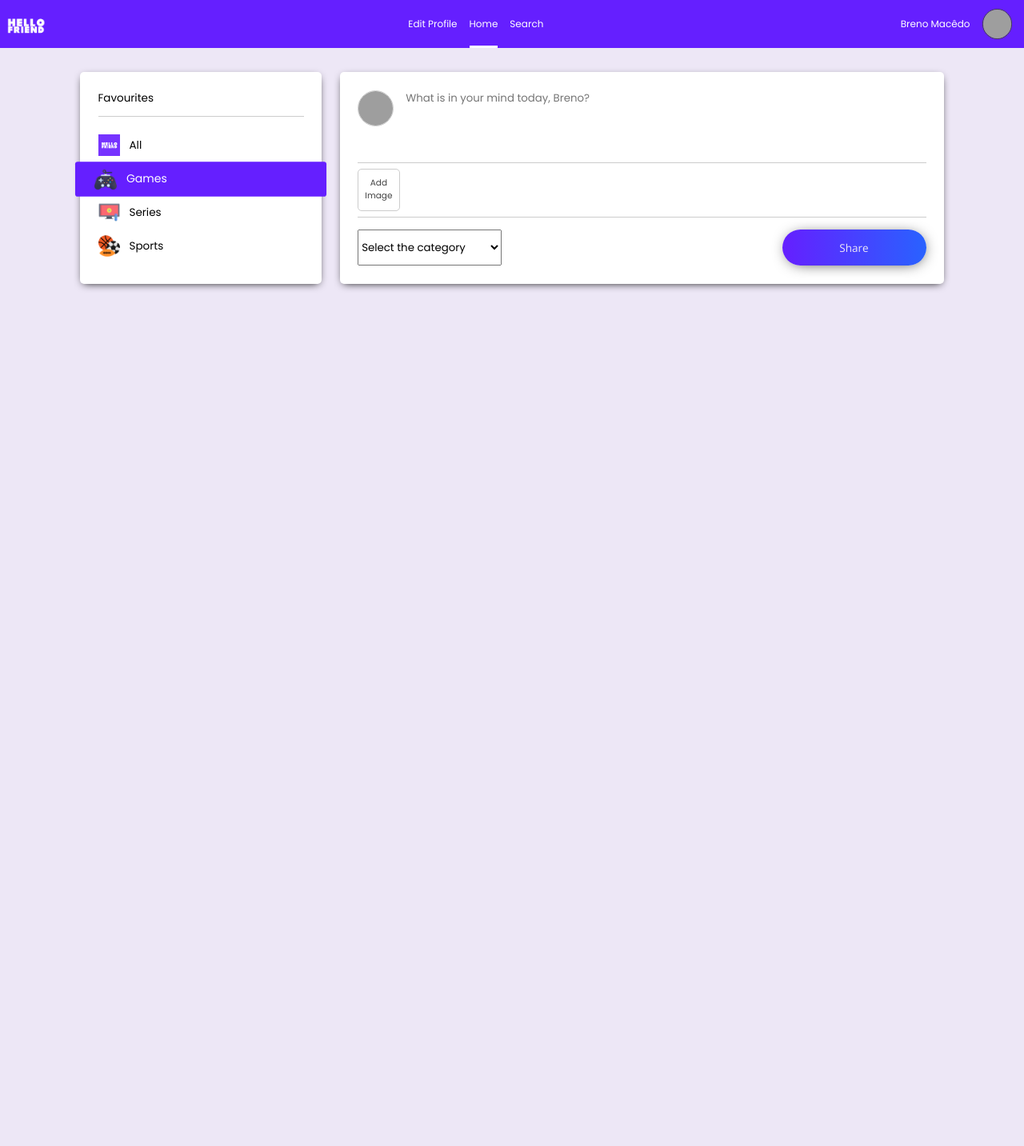
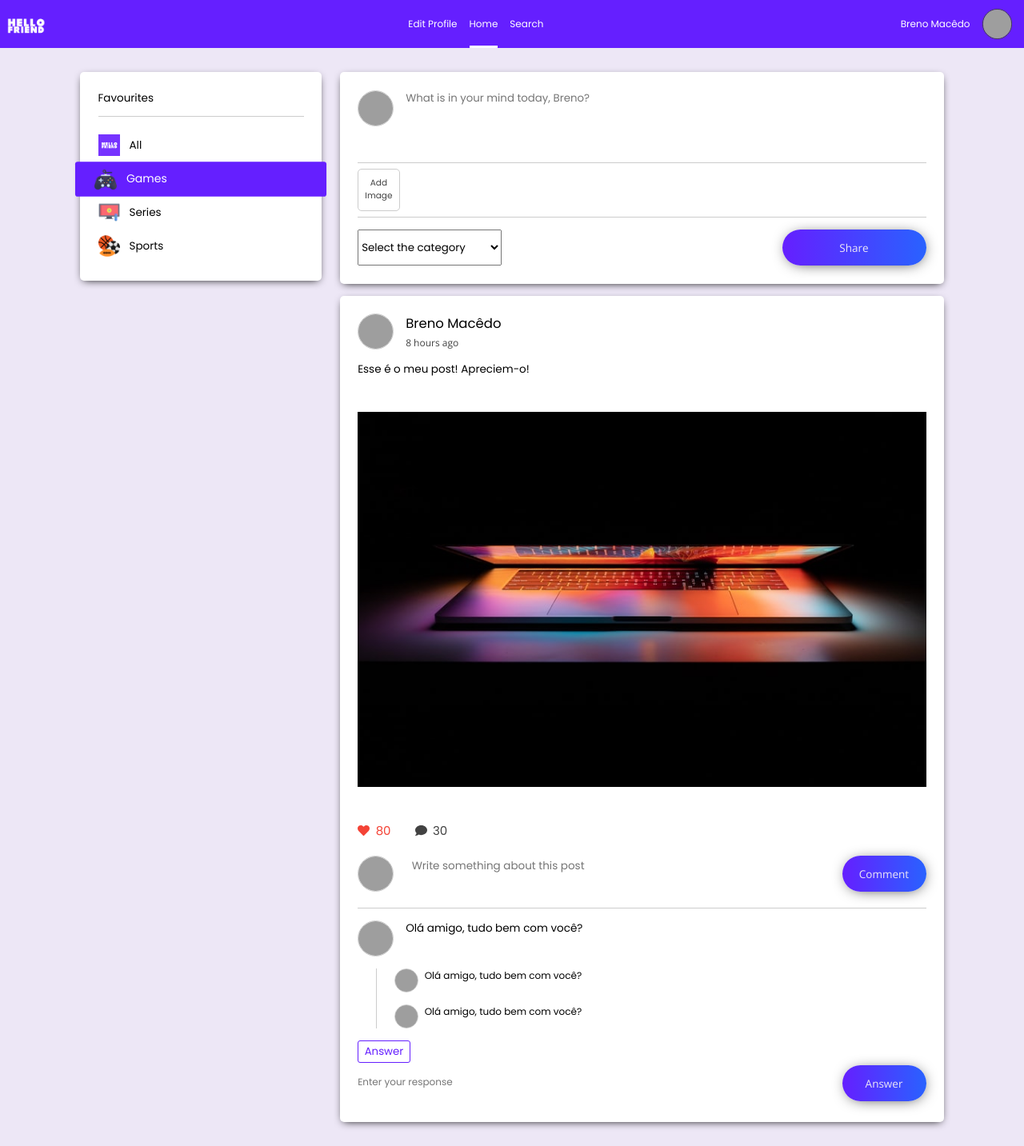
Before and after one commit to brenomacedo/hello-friend, a Next.js app: page /profile in a window 1280 px wide. Shown: the whole page at 80% size. Before the commit the page ends 800 px from the top, so only its background shows below. Built offline with nearby package versions, Linux system fonts and the light colour scheme; grey boxes are pictures that could not be loaded.

Commit message:
Profile Screen

```diff
--- /dev/null
+++ b/src/components/Comment.tsx
@@ -0,0 +1,52 @@
+import Image from 'next/image'
+import styles from '../styles/comment.module.scss'
+import Button from './Button'
+
+export default function Comment() {
+
+    const renderResponses = () => {
+        return (
+            <>
+                <div className={styles.responseInfo}>
+                    <div className={styles.profilePic}>
+                        <Image src='https://avatars.githubusercontent.com/u/55261375?v=4'
+                            width={32} height={32} />
+                    </div>
+                    <div className={styles.content}>Olá amigo, tudo bem com você?</div>
+                </div>
+                <div className={styles.responseInfo}>
+                    <div className={styles.profilePic}>
+                        <Image src='https://avatars.githubusercontent.com/u/55261375?v=4'
+                            width={32} height={32} />
+                    </div>
+                    <div className={styles.content}>Olá amigo, tudo bem com você?</div>
+                </div>
+            </>
+        )
+    }
+
+    return (
+        <div className={styles.container}>
+            <div className={styles.commentInfo}>
+                <div className={styles.profilePic}>
+                    <Image src='https://avatars.githubusercontent.com/u/55261375?v=4'
+                        width={48} height={48} />
+                </div>
+                <div className={styles.content}>Olá amigo, tudo bem com você?</div>
+            </div>
+
+            <div className={styles.responses}>
+                {renderResponses()}
+            </div>
+            <div className={styles.writeResponses}>
+                <button className={`${styles.writeResponseButton}`}>Answer</button>
+                <form className={styles.submitResponse}>
+                    <textarea placeholder='Enter your response'></textarea>
+                    <Button marginTop='0' width='7rem'>
+                        Answer
+                    </Button>
+                </form>
+            </div>
+        </div>
+    )
+}
--- /dev/null
+++ b/src/components/CommentsList.tsx
@@ -0,0 +1,10 @@
+import styles from '../styles/commentslist.module.scss'
+import Comment from './Comment'
+
+export default function CommentsList() {
+    return (
+        <div className={styles.container}>
+            <Comment />
+        </div>
+    )
+}
--- /dev/null
+++ b/src/components/Post.tsx
@@ -0,0 +1,44 @@
+import Image from 'next/image'
+import styles from '../styles/post.module.scss'
+import { FaComment, FaHeart } from 'react-icons/fa'
+import Button from './Button'
+import CommentsList from './CommentsList'
+
+export default function Post() {
+    return (
+        <div className={styles.container}>
+            <div className={styles.author}>
+                <div className={styles.profilePic}>
+                    <Image src='https://avatars.githubusercontent.com/u/55261375?v=4'
+                        width={48} height={48} />
+                </div>
+                <div className={styles.postInfo}>
+                    <p>Breno Macêdo</p>
+                    <span>8 hours ago</span>
+                </div>
+            </div>
+            <p>Esse é o meu post! Apreciem-o!</p>
+            <div className={styles.postImage}>
+                <Image src='/postimage.jpg'  layout='fill' objectFit='contain' />
+            </div>
+            <div className={styles.postInfos}>
+                <p className={`${styles.liked}`}><FaHeart /> 80</p>
+                <p><FaComment /> 30</p>
+            </div>
+            <div className={styles.commentSection}>
+                <form className={styles.writeComment}>
+                    <div className={styles.profilePic}>
+                        <Image src='https://avatars.githubusercontent.com/u/55261375?v=4'
+                            width={48} height={48} />
+                    </div>
+                    <textarea placeholder='Write something about this post'></textarea>
+                    <Button width='7rem' marginTop='0'>
+                        Comment
+                    </Button>
+                </form>
+
+                <CommentsList />
+            </div>
+        </div>
+    )
+}
--- a/src/components/Sidebar.tsx
+++ b/src/components/Sidebar.tsx
@@ -7,6 +7,7 @@ interface SidebarProps {
 
 export default function Sidebar({ selected }: SidebarProps) {
     return (
+        <div className={styles.container}>
             <div className={styles.sidebar}>
                 <div className={styles.title}>
                     <p>Favourites</p>
@@ -16,5 +17,6 @@ export default function Sidebar({ selected }: SidebarProps) {
                 <SidebarTile label='Series' src='/series.png' selected={selected === 'Series'} />
                 <SidebarTile label='Sports' src='/sports.png' selected={selected === 'Sports'} />
             </div>
+        </div>
     )
 }
--- a/src/pages/profile/index.tsx
+++ b/src/pages/profile/index.tsx
@@ -3,6 +3,7 @@ import TopBar from '../../components/TopBar'
 import WritePost from '../../components/WritePost'
 import styles from '../../styles/profile.module.scss'
 import Head from 'next/head'
+import Post from '../../components/Post'
 
 export default function Profile() {
     return (
@@ -16,6 +17,7 @@ export default function Profile() {
                     <Sidebar selected='Games' />
                     <div className={styles.feed}>
                         <WritePost />
+                        <Post />
                     </div>
                 </div>
             </div>
--- /dev/null
+++ b/src/styles/comment.module.scss
@@ -0,0 +1,95 @@
+.container {
+    display: flex;
+    gap: 1rem;
+    flex-direction: column;
+
+    .commentInfo {
+
+        display: flex;
+        gap: 1rem;
+
+        .profilePic {
+            width: 3rem;
+            height: 3rem;
+            border-radius: 50%;
+            overflow: hidden;
+            border: 1px solid var(--gray);
+        }
+
+        .content {
+            flex: 1;
+            font-family: var(--poppins);
+            font-size: 0.9rem;
+        }
+    }
+
+    .responses {
+        display: flex;
+        flex-direction: column;
+        gap: 1rem;
+        margin-left: 1.5rem;
+        padding-left: 1.5rem;
+        border-left: 1px solid var(--gray);
+
+        .responseInfo {
+            display: flex;
+            gap: 0.5rem;
+            font-family: var(--poppins);
+            font-size: 0.8rem;
+
+            .profilePic {
+                width: 2rem;
+                height: 2rem;
+                border-radius: 50%;
+                border: 1px solid var(--gray);
+                overflow: hidden;
+            }
+        }
+    }
+
+    .writeResponses {
+
+        .writeResponseButton {
+            background-color: transparent;
+            color: var(--purple);
+            border: 1px solid var(--purple);
+            font-family: var(--poppins);
+            padding: 0.2rem 0.5rem 0.2rem 0.5rem;
+            border-radius: 3px;
+            cursor: pointer;
+            transition: 0.3s;
+
+            &:hover {
+                background-color: var(--purple);
+                color: white;
+            }
+        }
+
+        .writeResponseButton.cancel {
+            color: var(--red);
+            border: 1px solid var(--red);
+
+            &:hover {
+                background-color: var(--red);
+                color: white;
+            }
+        }
+
+        .submitResponse {
+
+            display: flex;
+            align-items: center;
+            gap: 1rem;
+
+            textarea {
+                resize: none;
+                border: 0;
+                margin-top: 1rem;
+                flex: 1;
+                outline: none;
+                font-family: var(--poppins);
+                font-size: 0.8rem;
+            }
+        }
+    }
+}
--- /dev/null
+++ b/src/styles/commentslist.module.scss
@@ -0,0 +1,9 @@
+.container {
+    display: flex;
+    flex-direction: column;
+    gap: 1rem;
+
+    margin-top: 1rem;
+    border-top: 1px solid var(--gray);
+    padding-top: 1rem;
+}
--- /dev/null
+++ b/src/styles/post.module.scss
@@ -0,0 +1,106 @@
+.container {
+    padding: 1.5rem;
+    border-radius: 5px;
+
+    -webkit-box-shadow: 0px 3px 11px -4px #000000;
+    box-shadow: 0px 3px 11px -4px #000000;
+    background-color: white;
+
+    display: flex;
+    gap: 1rem;
+    flex-direction: column;
+
+    .author {
+        display: flex;
+        gap: 1rem;
+
+        .postInfo {
+            display: flex;
+            flex-direction: column;
+            justify-content: space-between;
+
+            p {
+                font-family: var(--poppins);
+                font-size: 1.1rem;
+            }
+
+            span {
+                font-family: var(--open-sans);
+                font-size: 0.8rem;
+                color: var(--gray-dark);
+            }
+        }
+
+        .profilePic {
+            width: 3rem;
+            height: 3rem;
+            border-radius: 50%;
+            overflow: hidden;
+
+            border: 1px solid var(--gray);
+        }
+    }
+
+    > p {
+        font-family: var(--poppins);
+        font-size: 0.9rem;
+    }
+
+    .postImage {
+        position: relative;
+        height: 35rem;
+    }
+
+    .postInfos {
+        display: flex;
+
+        p {
+            display: flex;
+            align-items: center;
+
+            font-family: var(--poppins);
+            cursor: pointer;
+
+            svg {
+                margin-right: 0.5rem;
+            }
+
+            color: var(--gray-dark);
+
+            &.liked {
+                color: var(--red);
+            }
+        }
+
+        p + p {
+            margin-left: 2rem;
+        }
+    }
+
+    .commentSection {
+
+        .writeComment {
+            display: flex;
+            gap: 1rem;
+            align-items: center;
+
+            .profilePic {
+                width: 3rem;
+                height: 3rem;
+                border: 1px solid var(--gray);
+                border-radius: 50%;
+                overflow: hidden;
+            }
+
+            textarea {
+                flex: 1;
+                resize: none;
+                outline: none;
+                padding: 0.5rem;
+                border: 0;
+                font-family: var(--poppins);
+                font-size: 0.9rem;
+            }
+        }
+    }
+}
--- a/src/styles/profile.module.scss
+++ b/src/styles/profile.module.scss
@@ -18,6 +18,9 @@
 
             .feed {
                 flex: 5;
+                display: flex;
+                flex-direction: column;
+                gap: 1rem;
             }
         }
     }
--- a/src/styles/sidebar.module.scss
+++ b/src/styles/sidebar.module.scss
@@ -1,6 +1,9 @@
+.container {
+
+    flex: 2;
+
     .sidebar {
         border-radius: 5px;
-    flex: 2;
         padding: 1.5rem 0;
 
         display: flex;
@@ -24,3 +27,4 @@
             }
         }
     }
+}
```
Also changed, not shown: public/postimage.jpg (added). Lines whose indentation alone changed are shown as unchanged.
